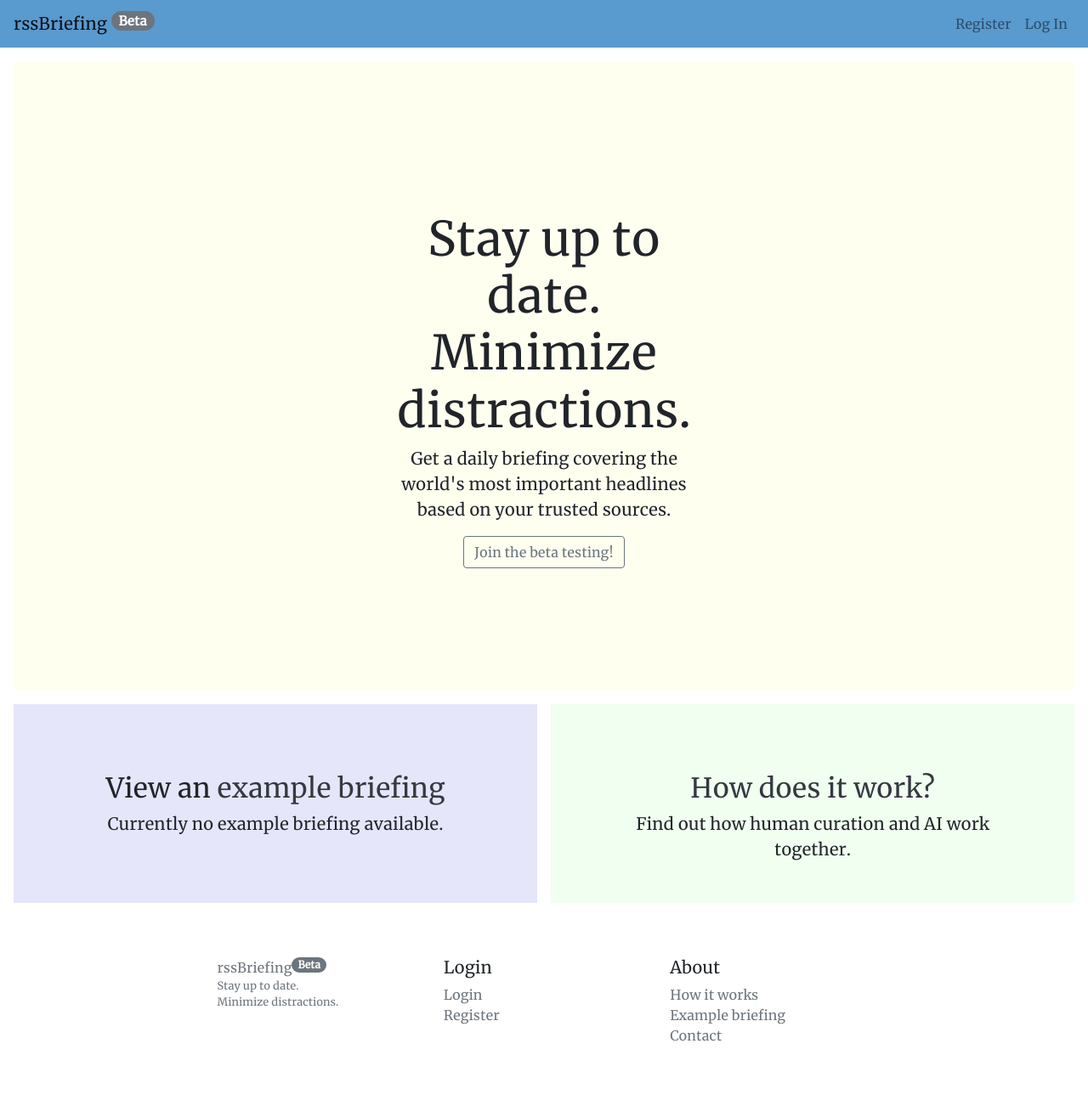
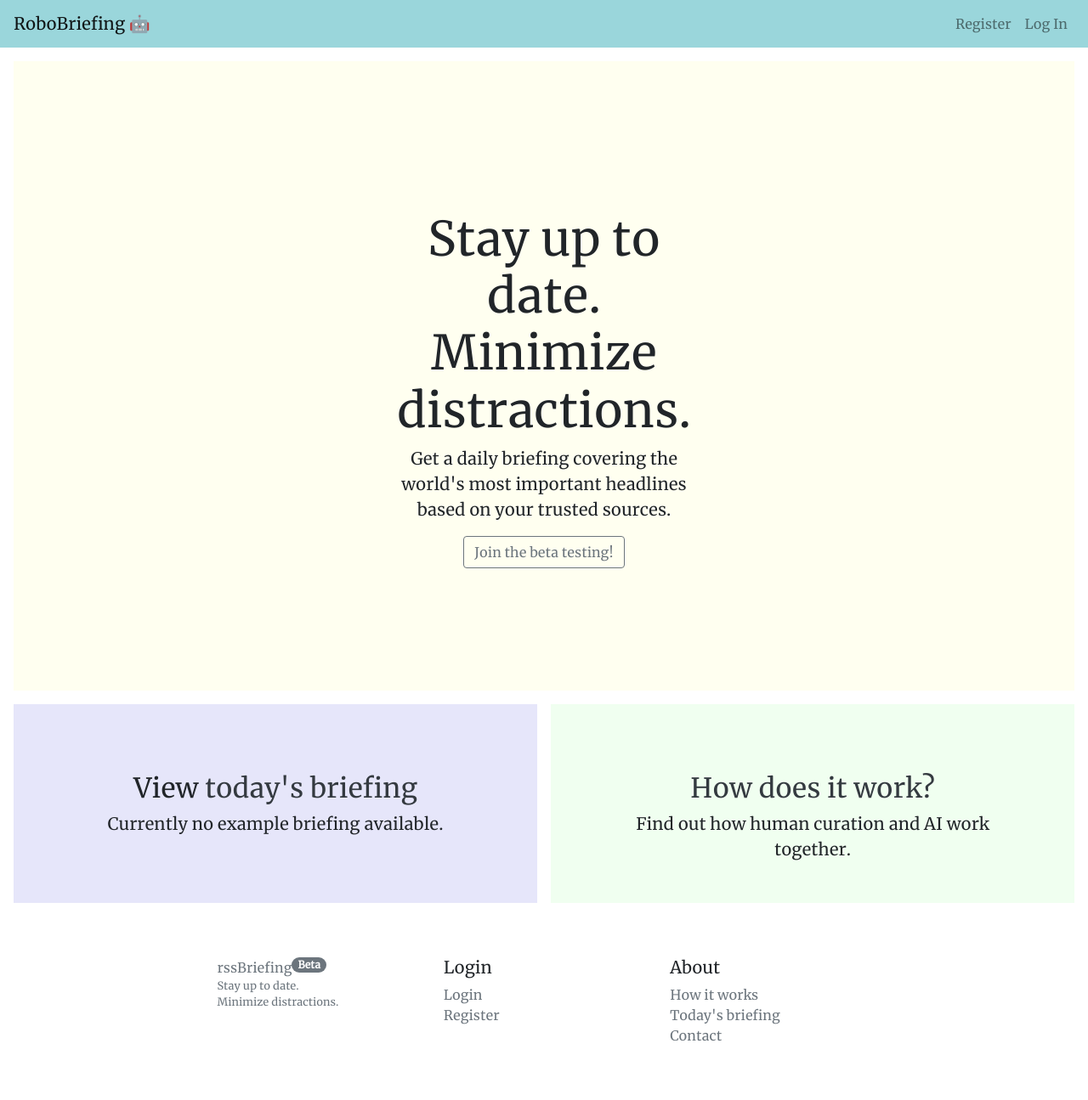
Before and after one commit to grbtm/rssBriefing, a Flask app: page /start in a window 1280 px wide. Shown: the whole page at 85% size. Run offline with Flask 2, Linux system fonts and the light colour scheme; data that the repository does not hold is empty; some libraries are stand-ins or nearby versions.

Commit message:
NEW BRANDING

```diff
--- a/rssbriefing/static/style.css
+++ b/rssbriefing/static/style.css
@@ -8,8 +8,9 @@ body{
 }
 
 body nav.navbar.navbar-expand-lg.navbar-light {
-    background-color: #599acf;
+    background-color: #9ad6db;
 }
+
 
 h1{
     margin-top: 2rem;
--- a/rssbriefing/templates/base.html
+++ b/rssbriefing/templates/base.html
@@ -21,7 +21,7 @@
 
 <nav class="navbar navbar-expand-lg navbar-light">
     <a class="navbar-brand" href="{{ url_for('briefing.index') }}">
-        rssBriefing <span class="badge badge-pill badge-secondary" style="vertical-align: top">Beta</span>
+        RoboBriefing &#x1f916;
     </a>
     <button class="navbar-toggler" type="button" data-toggle="collapse" data-target="#navbarSupportedContent"
             aria-controls="navbarSupportedContent" aria-expanded="false" aria-label="Toggle navigation">
--- a/rssbriefing/templates/footer.html
+++ b/rssbriefing/templates/footer.html
@@ -22,7 +22,7 @@
             <h5>About</h5>
             <ul class="list-unstyled text-small">
                 <li><a class="text-muted" href="{{ url_for('briefing.how_it_works') }}">How it works</a></li>
-                <li><a class="text-muted" href="{{ url_for('briefing.example_briefing') }}">Example briefing</a></li>
+                <li><a class="text-muted" href="{{ url_for('briefing.example_briefing') }}">Today's briefing</a></li>
                 <li><a class="text-muted" href="mailto:beta.testing.rssbriefing@posteo.net">Contact</a></li>
             </ul>
         </div>
--- a/rssbriefing/templates/landing_page/example_briefing.html
+++ b/rssbriefing/templates/landing_page/example_briefing.html
@@ -39,7 +39,7 @@
     <div class="row">
         <div class="col">
             <p></p>
-            <h1>Example rssBriefing</h1>
+            <h1>Today's RoboBriefing &#x1f916;</h1>
             {% if items %}
                 <p>This briefing was generated on {{ briefing_date }} UTC.</p>
 
--- a/rssbriefing/templates/landing_page/start.html
+++ b/rssbriefing/templates/landing_page/start.html
@@ -26,7 +26,7 @@
 <div class="d-md-flex flex-md-equal w-100 my-md-3 pl-md-3">
     <div class="mr-md-3 pt-3 px-3 pt-md-5 px-md-5 text-center overflow-hidden" style="background-color: #E6E6FA;">
         <div class="my-3 py-3">
-            <h2 class="display-5">View an <a href="{{ url_for('briefing.example_briefing') }}" class="text-dark">example briefing</a></h2>
+            <h2 class="display-5">View <a href="{{ url_for('briefing.example_briefing') }}" class="text-dark">today's briefing</a></h2>
             <p class="lead">
                 {% if briefing_date %}
                     The most recent
```
